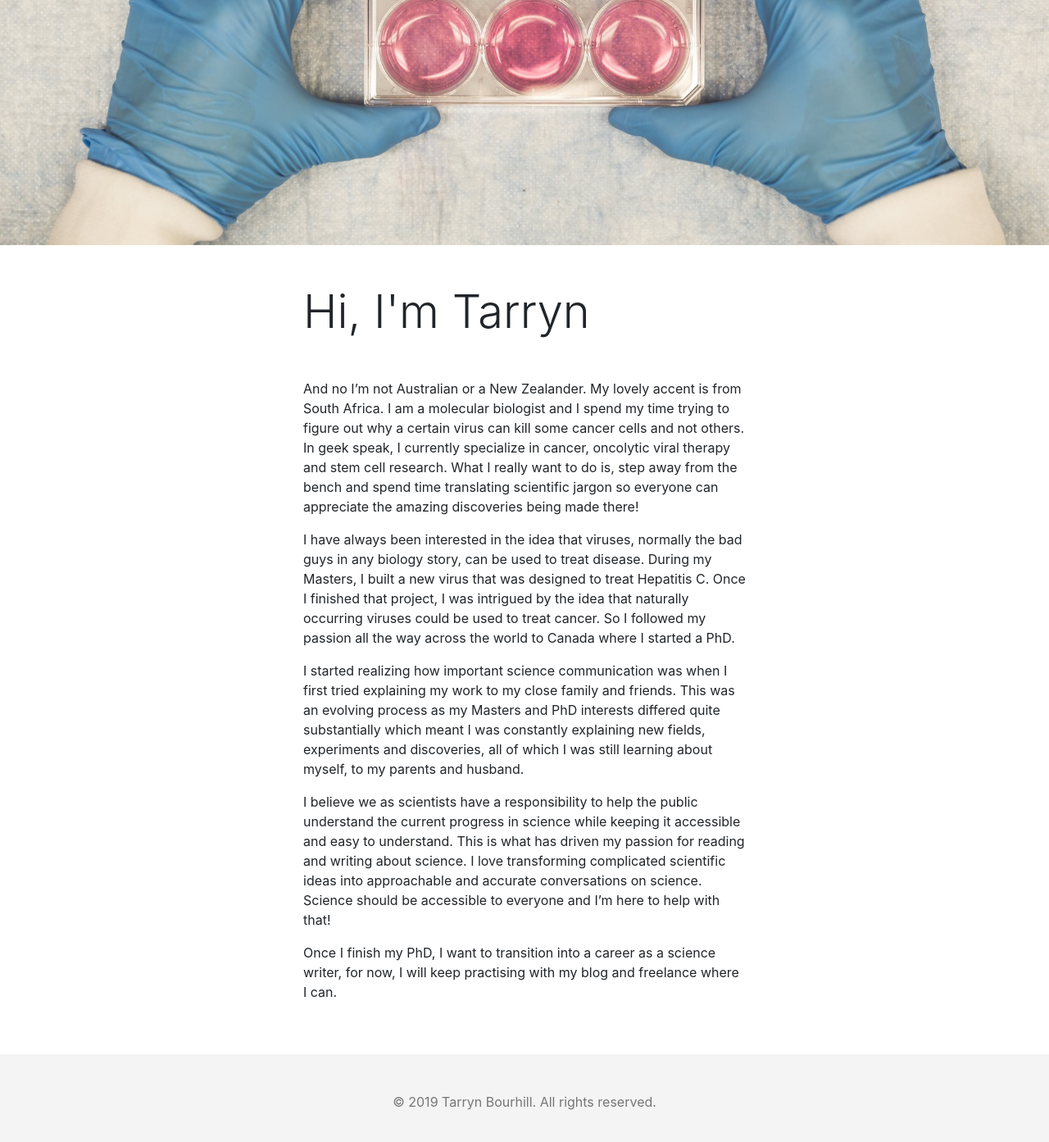
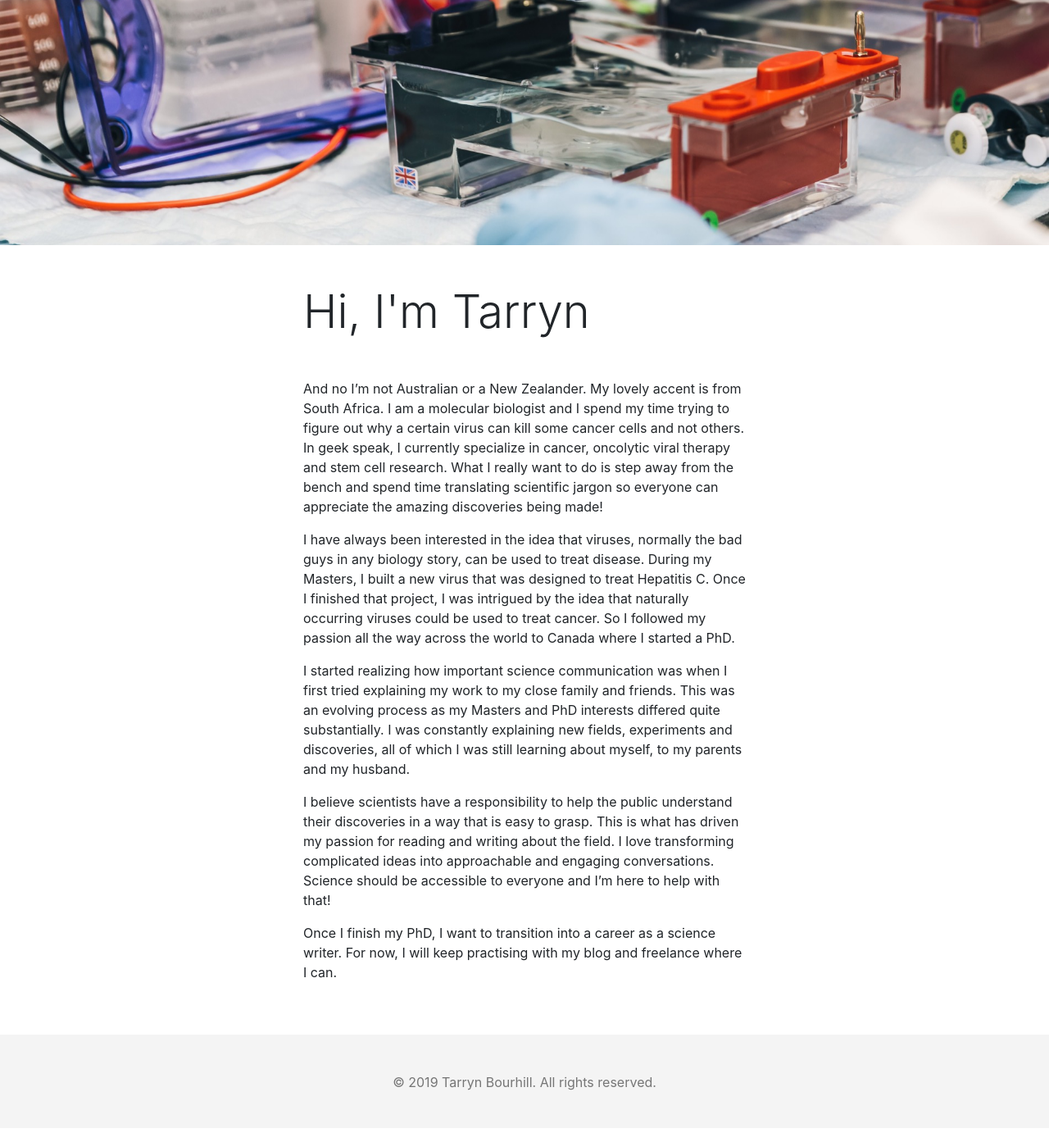
Before and after one commit to tbourhill/tbourhill.github.io, a Jekyll site: the page built from about.html, in a window 1280 px wide and 1400 px high, scrolled down 296 px. Shown: the top 1393 px of the window at 82% size. Built offline with Jekyll 4.4.1, drawn with Linux system fonts in a browser that asks for light colours; nearby versions of some CDN libraries.

Commit message:
Slowed down carousel and copy changes

```diff
--- a/_includes/carousel.html
+++ b/_includes/carousel.html
@@ -1,5 +1,5 @@
 <div class="container-fluid no-padding">
-  <div id="carouselBanner" class="carousel slide" data-ride="carousel">
+  <div id="carouselBanner" class="carousel slide" data-ride="carousel" data-interval="10000">
     <div class="carousel-inner">
       <div class="carousel-item active">
         <img src="assets/images/banner01.jpeg" class="d-block w-100" alt="Responsive image">
--- a/about.html
+++ b/about.html
@@ -11,9 +11,9 @@
         accent is from South Africa. I am a molecular biologist and I spend my
         time trying to figure out why a certain virus can kill some cancer cells
         and not others. In geek speak, I currently specialize in cancer, oncolytic
-        viral therapy and stem cell research. What I really want to do is, step
+        viral therapy and stem cell research. What I really want to do is step
         away from the bench and spend time translating scientific jargon so
-        everyone can appreciate the amazing discoveries being made there!
+        everyone can appreciate the amazing discoveries being made!
       </p>
       <p>
         I have always been interested in the idea that viruses, normally the
@@ -28,21 +28,21 @@
         I started realizing how important science communication was when I
         first tried explaining my work to my close family and friends. This
         was an evolving process as my Masters and PhD interests differed
-        quite substantially which meant I was constantly explaining new
+        quite substantially. I was constantly explaining new
         fields, experiments and discoveries, all of which I was still
-        learning about myself, to my parents and husband.
+        learning about myself, to my parents and my husband.
       </p>
       <p>
-        I believe we as scientists have a responsibility to help the public
-        understand the current progress in science while keeping it accessible
-        and easy to understand. This is what has driven my passion for reading
-        and writing about science. I love transforming complicated scientific
-        ideas into approachable and accurate conversations on science. Science
+        I believe scientists have a responsibility to help the public
+        understand their discoveries in a way that is easy to grasp.
+        This is what has driven my passion for reading
+        and writing about the field. I love transforming complicated
+        ideas into approachable and engaging conversations. Science
         should be accessible to everyone and I’m here to help with that!
       </p>
       <p>
         Once I finish my PhD, I want to transition into a career as a science
-        writer, for now, I will keep practising with my blog and freelance where I can.
+        writer. For now, I will keep practising with my blog and freelance where I can.
       </p>
     </div>
   </div>
--- a/index.html
+++ b/index.html
@@ -81,7 +81,7 @@
             During my Masters I designed and engineered a new a virus to treat Hepatitis C.
             Technically, I genetically engineered an adeno-associated viral vector to carry
             polycistronic microRNA cassettes that interfered with Hepatitis C replication.
-            All you need to know is the virus worked and I got my degree.
+            All you need to know is the virus worked and I got my degree
           </p>
         </div>
       </div>
@@ -99,7 +99,7 @@
           </p>
           <p class="card-text">
             I completed my Bachelor of Science in 2011 and moved into the
-            Molecular Medicine program to complete my Honours year.
+            Molecular Medicine program to complete my Honours year
           </p>
         </div>
       </div>
```
